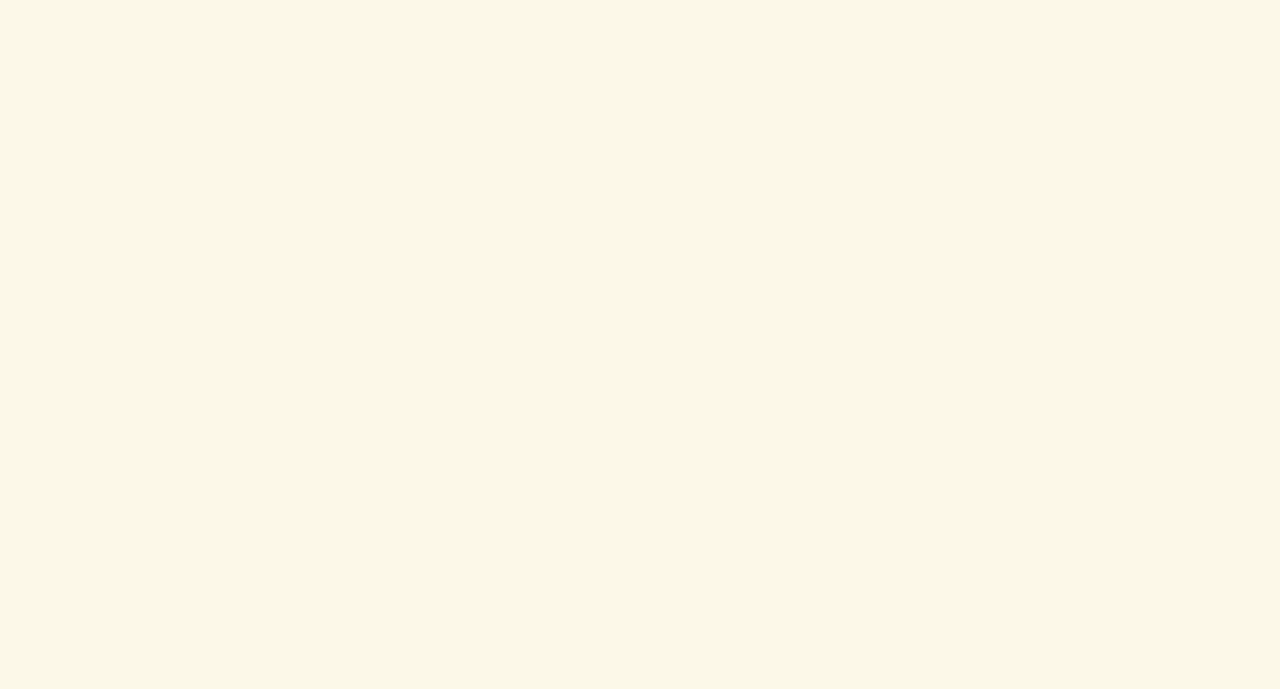
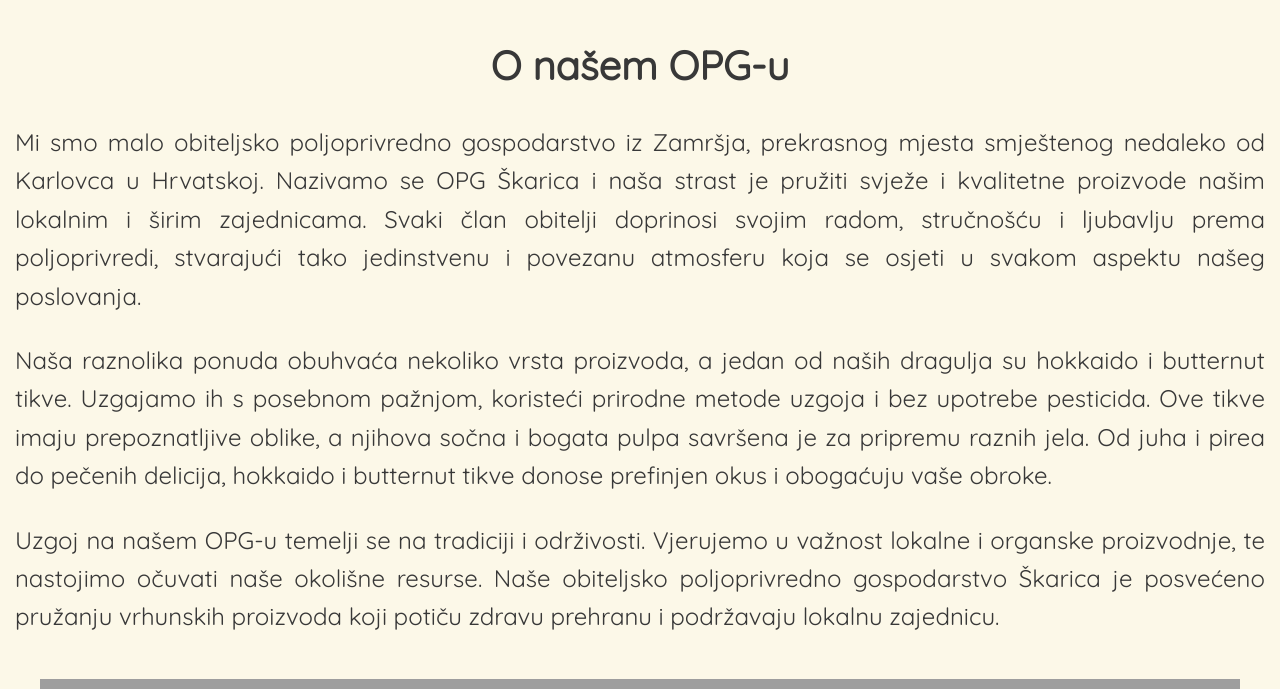
Before and after one commit to CroAnna/Family-farm-OPG, a React (Create React App) app: page /onama in a window 1280 px wide. Before the commit this address had no page. Shown: the part 60-749 px from the top of the page. Built offline with nearby package versions, Linux system fonts and the light colour scheme; grey boxes are pictures that could not be loaded; a web font is replaced by a local one.

Commit message:
[FIX] changed about page

```diff
--- a/src/App.js
+++ b/src/App.js
@@ -1,7 +1,5 @@
 import { Fragment } from "react";
 import "./App.scss";
-import Contact from "./Components/Contact";
-import Location from "./Components/Location";
 import FavProducts from "./Components/FavProducts";
 import Coverphoto from "./Components/Coverphoto";
 import AllProducts from "./Components/AllProducts";
@@ -9,6 +7,7 @@ import ProductInfo from "./Components/ProductInfo";
 import { Route, Routes } from "react-router-dom";
 import Video from "./Components/Video";
 import Layout from "./Layout";
+import About from "./Components/About";
 
 function App() {
   return (
@@ -21,12 +20,11 @@ function App() {
               <Coverphoto />
               <FavProducts />
               <Video />
-              <Location />
-              <Contact />
             </Fragment>
           }
         ></Route>
         <Route path="/proizvodi" element={<AllProducts />}></Route>
+        <Route path="/onama" element={<About />}></Route>
         <Route path="/proizvodi/:id" element={<ProductInfo />}></Route>
       </Route>
     </Routes>
--- a/src/App.scss
+++ b/src/App.scss
@@ -270,47 +270,36 @@ a {
   text-decoration: none;
   color: $grey;
 }
-.location-container {
+.about-container {
   overflow-x: hidden;
-  background-color: $grey;
-  color: $cream;
+  //background-color: $grey;
+  color: $grey;
   margin: 0 auto;
 
+  & .map-container {
+    margin: 0 auto;
+    width: fit-content;
+    & iframe {
+      width: 310px;
+      height: 350px;
+    }
+  }
   .info {
-    font-size: 4vw;
-    width: 80%;
-    margin: 40px auto;
-    padding-top: 50px;
-    color: $orange;
-
-    .icon {
-      margin-top: 3px;
-      float: left;
+    max-width: 1300px;
+    margin: 0px auto;
+    .title {
+      padding: 10px;
+      text-align: center;
+      font-size: 25px;
+      margin-bottom: 1rem;
+      color: $grey;
     }
-
-    h3 {
-      font-size: 5vw;
-    }
-
-    .info-address {
-      padding-bottom: 10px;
-
-      h3 {
-        font-size: 7vw;
-        color: $cream;
-      }
-      .icon {
-        margin-top: 13px;
-        font-size: 2.5em;
-      }
-    }
-
-    .info-phone {
-      padding: 5px;
-      color: $orange;
-      a {
-        color: $cream;
-      }
+    p {
+      font-size: 18px;
+      padding: 3px 15px;
+      margin: 10px auto;
+      text-align: justify;
+      line-height: 1.3;
     }
   }
 
@@ -441,6 +430,7 @@ a {
     text-align: center;
     font-size: 30px;
     margin-bottom: 1rem;
+    color: $grey;
   }
   .products-container {
     display: flex;
@@ -565,37 +555,31 @@ a {
       font-size: 1.1vw;
     }
   }
-  .location-container {
+  .about-container {
+    & .map-container {
+      & iframe {
+        width: 1200px;
+        height: 450px;
+      }
+    }
     .info {
-      font-size: 2vw;
-      width: 80%;
+      font-size: 40px;
+      max-width: 1300px;
       margin: 40px auto;
       padding-top: 50px;
-
-      h3 {
-        font-size: 2vw;
+      .title {
+        border-radius: 15px;
+        padding: 10px;
+        text-align: center;
+        font-size: 40px;
+        margin-bottom: 1rem;
+        color: $grey;
       }
-
-      .info-address {
-        display: flex;
-        padding: 10px;
-        h3 {
-          font-size: 2.2vw;
-        }
-        p {
-          width: auto;
-          padding-left: 10px;
-          padding-top: 10px;
-          font-size: 1.5vw;
-        }
-        .icon {
-          font-size: 1em;
-          margin-top: 0px;
-        }
-      }
-
-      .info-phone {
-        padding: 10px;
+      p {
+        font-size: 24px;
+        margin: 20px auto;
+        text-align: justify;
+        line-height: 1.6;
       }
     }
   }
--- a/src/Components/About.jsx
+++ b/src/Components/About.jsx
@@ -1,81 +1,51 @@
-import React, { useEffect } from "react";
-import Leaflet from "leaflet";
-import { MapContainer, TileLayer, Marker, Popup } from "react-leaflet";
-import "leaflet/dist/leaflet.css";
-import { FontAwesomeIcon } from "@fortawesome/react-fontawesome";
-import { faLocationDot, faPhone } from "@fortawesome/free-solid-svg-icons";
-import { faInstagram, faFacebook } from "@fortawesome/free-brands-svg-icons";
-
-import Aos from "aos";
+import React from "react";
 import "aos/dist/aos.css";
+import Contact from "./Contact";
 
 const About = () => {
-  useEffect(() => {
-    Aos.init({ duration: 1500, anchorPlacement: "top" });
-  }, []);
-  const position = [45.5105190562796, 15.693413086588];
-  Leaflet.Icon.Default.imagePath =
-    "//cdnjs.cloudflare.com/ajax/libs/leaflet/1.3.4/images/"; // marker image
-
   return (
-    <div className="location-container" id="onama">
-      <div className="info" data-aos="fade-right" data-aos-anchor=".info-phone">
-        <div className="info-address">
-          <span className="icon">
-            <FontAwesomeIcon icon={faLocationDot}></FontAwesomeIcon>&nbsp;&nbsp;
-          </span>
-          <h3>Zamršje 35,</h3>
-          <p> 47000 Karlovac,</p>
-          <p>Hrvatska</p>
-        </div>
-        <div className="info-phone">
-          <span className="icon">
-            <FontAwesomeIcon icon={faInstagram} />
-            &nbsp;
-          </span>
-          <a href="https://www.instagram.com/opgskarica/">
-            <p>
-              <span>&nbsp;@opgskarica</span>
-            </p>
-          </a>
-        </div>
-        <div className="info-phone">
-          <span className="icon">
-            <FontAwesomeIcon icon={faFacebook} />
-            &nbsp;
-          </span>
-          <a href="https://www.facebook.com/opgskarica/">
-            <p>
-              <span>&nbsp;OPG Škarica</span>
-            </p>
-          </a>
-        </div>
-        <div className="info-phone">
-          <span className="icon">
-            <FontAwesomeIcon icon={faPhone}></FontAwesomeIcon>&nbsp;&nbsp;
-          </span>
-          <h3>091 502 6669</h3>
-        </div>
+    <div className="about-container" id="onama">
+      <div className="info">
+        <h2 className="title">O našem OPG-u</h2>
+        <p>
+          Mi smo malo obiteljsko poljoprivredno gospodarstvo iz Zamršja,
+          prekrasnog mjesta smještenog nedaleko od Karlovca u Hrvatskoj.
+          Nazivamo se OPG Škarica i naša strast je pružiti svježe i kvalitetne
+          proizvode našim lokalnim i širim zajednicama. Svaki član obitelji
+          doprinosi svojim radom, stručnošću i ljubavlju prema poljoprivredi,
+          stvarajući tako jedinstvenu i povezanu atmosferu koja se osjeti u
+          svakom aspektu našeg poslovanja.
+        </p>
+        <p>
+          Naša raznolika ponuda obuhvaća nekoliko vrsta proizvoda, a jedan od
+          naših dragulja su hokkaido i butternut tikve. Uzgajamo ih s posebnom
+          pažnjom, koristeći prirodne metode uzgoja i bez upotrebe pesticida.
+          Ove tikve imaju prepoznatljive oblike, a njihova sočna i bogata pulpa
+          savršena je za pripremu raznih jela. Od juha i pirea do pečenih
+          delicija, hokkaido i butternut tikve donose prefinjen okus i obogaćuju
+          vaše obroke.
+        </p>
+        <p>
+          Uzgoj na našem OPG-u temelji se na tradiciji i održivosti. Vjerujemo u
+          važnost lokalne i organske proizvodnje, te nastojimo očuvati naše
+          okolišne resurse. Naše obiteljsko poljoprivredno gospodarstvo Škarica
+          je posvećeno pružanju vrhunskih proizvoda koji potiču zdravu prehranu
+          i podržavaju lokalnu zajednicu.
+        </p>
       </div>
 
-      <div className="map" data-aos="fade-left" id="lokacija">
-        <MapContainer
-          center={position}
-          zoom={15}
-          style={{ height: "100%", minHeight: "100%" }}
-          scrollWheelZoom={false}
-          dragging={false}
-        >
-          <TileLayer
-            className="slika"
-            attribution='&copy; <a href="https://www.openstreetmap.org/copyright">OpenStreetMap</a> contributors'
-            url="https://{s}.tile.openstreetmap.org/{z}/{x}/{y}.png"
-          />
-          <Marker position={position}>
-            <Popup>Ovdje se nalazi naš OPG</Popup>
-          </Marker>
-        </MapContainer>
+      <div className="map-container">
+        <iframe
+          src="https://www.google.com/maps/embed?pb=!1m17!1m12!1m3!1d6895.109857864509!2d15.69242294227671!3d45.51198778331564!2m3!1f0!2f0!3f0!3m2!1i1024!2i768!4f13.1!3m2!1m1!2zNDXCsDMwJzM3LjUiTiAxNcKwNDEnMzYuMyJF!5e1!3m2!1shr!2shr!4v1684430448487!5m2!1shr!2shr"
+          style={{ border: "0" }}
+          allowFullScreen=""
+          loading="lazy"
+          referrerPolicy="no-referrer-when-downgrade"
+          title="map"
+        ></iframe>
       </div>
+
+      <Contact />
     </div>
   );
 };
```
Also changed, not shown: src/Components/NavDesktop.jsx (renamed from src/Components/Navbar.jsx, +3 -6 lines), src/Components/NavMobile.jsx (renamed from src/Components/Hamburger.jsx, +3 -13 lines), src/Components/Navigation.jsx (+4 -4 lines), src/Data/products.js (+5 -5 lines).
